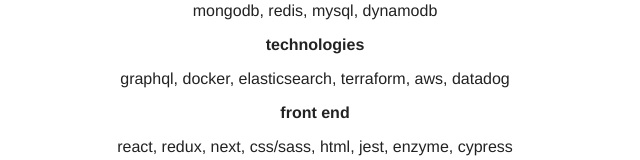
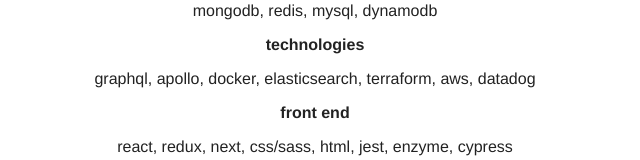
Before and after one commit to nameistao/Personal_Website, a Next.js app: page / in a window 1280 px wide. Both pictures are taken after a click on the element "Skills". Shown: the part 344-504 px from the top of the page, without its empty margins (325-965 px from the left). Built offline with nearby package versions, Linux system fonts and the light colour scheme.

Commit message:
add apollo

```diff
--- a/components/mainPages/Skills.tsx
+++ b/components/mainPages/Skills.tsx
@@ -15,7 +15,7 @@
       <strong>databases</strong>
       <p>mongodb, redis, mysql, dynamodb</p>
       <strong>technologies</strong>
-      <p>graphql, docker, elasticsearch, terraform, aws, datadog</p>
+      <p>graphql, apollo, docker, elasticsearch, terraform, aws, datadog</p>
       <strong>front end</strong>
       <p>react, redux, next, css/sass, html, jest, enzyme, cypress</p>
     </StyledAbout>
```
